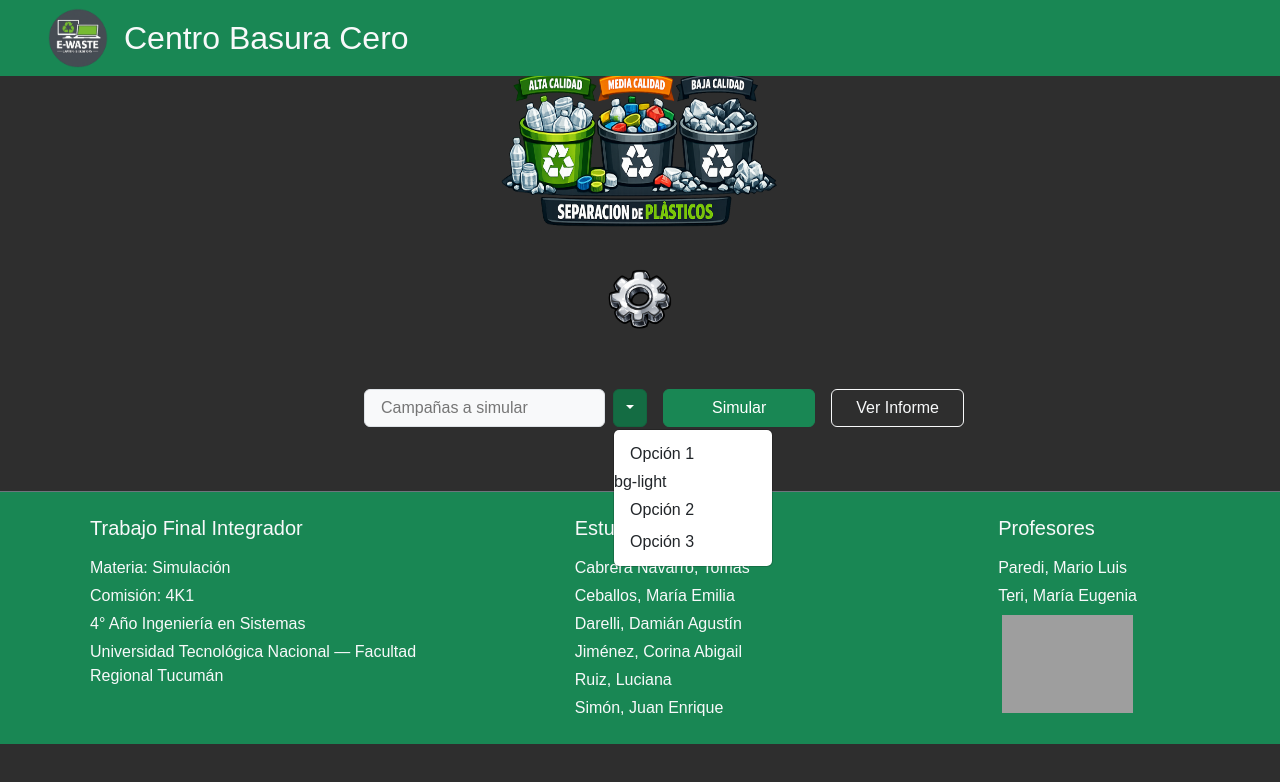
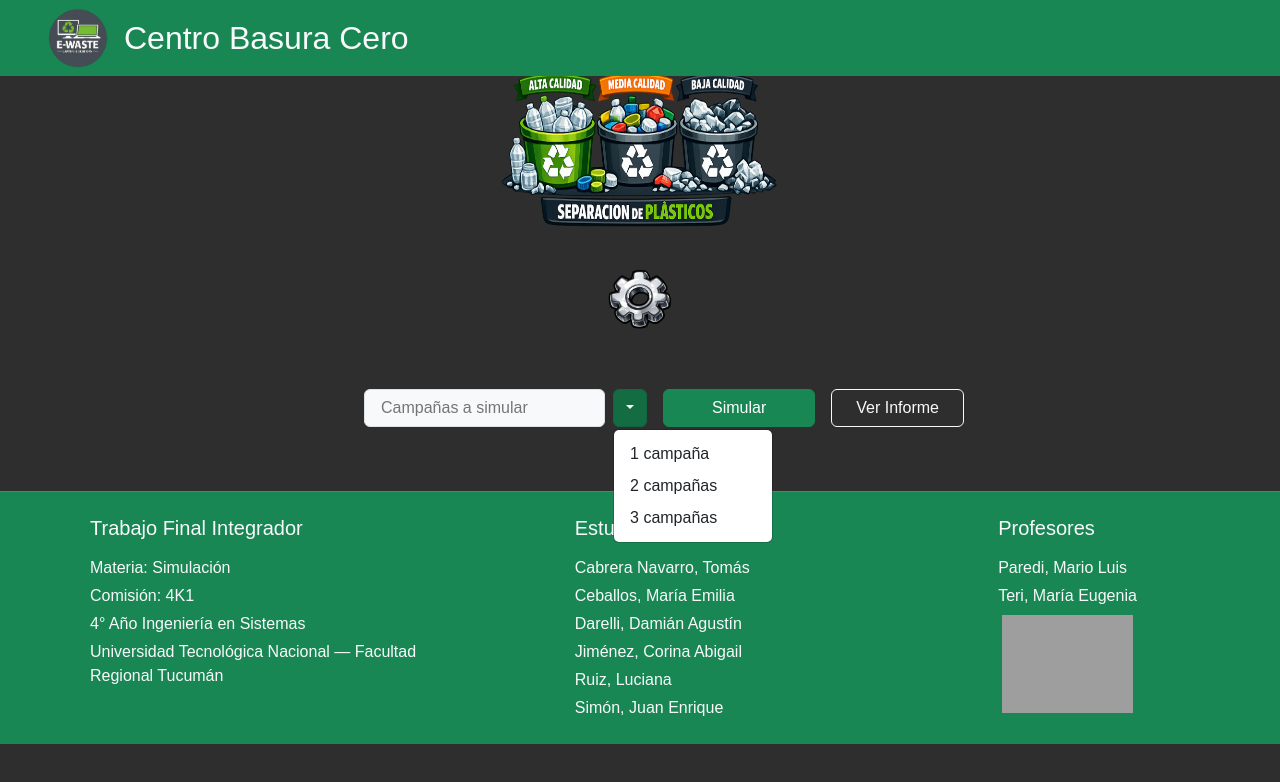
Before and after one commit to JuanSimon-del/SimulacionTFI, a React (Vite) app: page / in a window 1280 px wide. Both pictures are taken after a click on the button 630 px from the left and 463 px from the top of the page. Shown: the part 56-838 px from the top of the page. Built offline with nearby package versions, Linux system fonts and the light colour scheme; grey boxes are pictures that could not be loaded; a web font is replaced by a local one.

Commit message:
Commit para hacer el push

```diff
--- a/src/components/MiDropdown.jsx
+++ b/src/components/MiDropdown.jsx
@@ -7,11 +7,9 @@ function MiDropdown() {
           <Dropdown.Toggle variant="success"></Dropdown.Toggle>
 
           <Dropdown.Menu>
-            <Dropdown.Item href="#/action-1">Opción 1</Dropdown.Item>bg-light
-
-            <Dropdown.Item href="#/action-2">Opción 2</Dropdown.Item>
-
-            <Dropdown.Item href="#/action-3">Opción 3</Dropdown.Item>
+            <Dropdown.Item href="#/action-1">1 campaña</Dropdown.Item>
+            <Dropdown.Item href="#/action-2">2 campañas</Dropdown.Item>
+            <Dropdown.Item href="#/action-3">3 campañas</Dropdown.Item>
           </Dropdown.Menu>
         </Dropdown>
     </>
--- a/src/components/ResumenCampañas.jsx
+++ b/src/components/ResumenCampañas.jsx
@@ -9,7 +9,7 @@ function ResumenCampañas() {
         <Row>
           <Col md={6}>
             <h5 className="my-4">Ingreso de dispositivos</h5>
-            <Table striped bordered hover variant="secondary">
+            <Table striped bordered hover variant="dark">
               <tbody>
                 <tr>
                   <th className="w-75">Dispositivos Ingresados</th>
@@ -28,19 +28,19 @@ function ResumenCampañas() {
           </Col>
           <Col md={6}>
             <h5 className="my-4">Resultado del Procesamiento</h5>
-            <Table striped bordered hover variant="secondary">
+            <Table striped bordered hover variant="dark">
               <tbody>
                 <tr>
                   <th className="w-75">Equipos Refuncionalizados</th>
-                  <td className="w-50 text-center">95</td>
+                  <td className="w-50 text-center">25</td>
                 </tr>
                 <tr>
                   <th className="w-75">Equipos Reciclados</th>
-                  <td className="text-center">65</td>
+                  <td className="text-center">70</td>
                 </tr>
                 <tr>
                   <th className="w-75">Dispositivos No Procesados</th>
-                  <td className="text-center">30</td>
+                  <td className="text-center">12</td>
                 </tr>
               </tbody>
             </Table>
@@ -49,7 +49,7 @@ function ResumenCampañas() {
         <Row>
           <Col>
             <h5 className="my-4">Estado Operativo Durante la Campaña</h5>
-            <Table striped bordered hover variant="secondary">
+            <Table striped bordered hover variant="dark">
               <thead>
                 <tr>
                   <th>Etapa</th>
@@ -78,7 +78,7 @@ function ResumenCampañas() {
                 <tr>
                   <td className="w-25">Separación de Materiales</td>
                   <td>15h</td>
-                  <td className="text-secondary">
+                  <td className="text-warning">
                     <b>Congestión Media</b>
                   </td>
                   <td>Cola promedio: 2 equipos</td>
```
